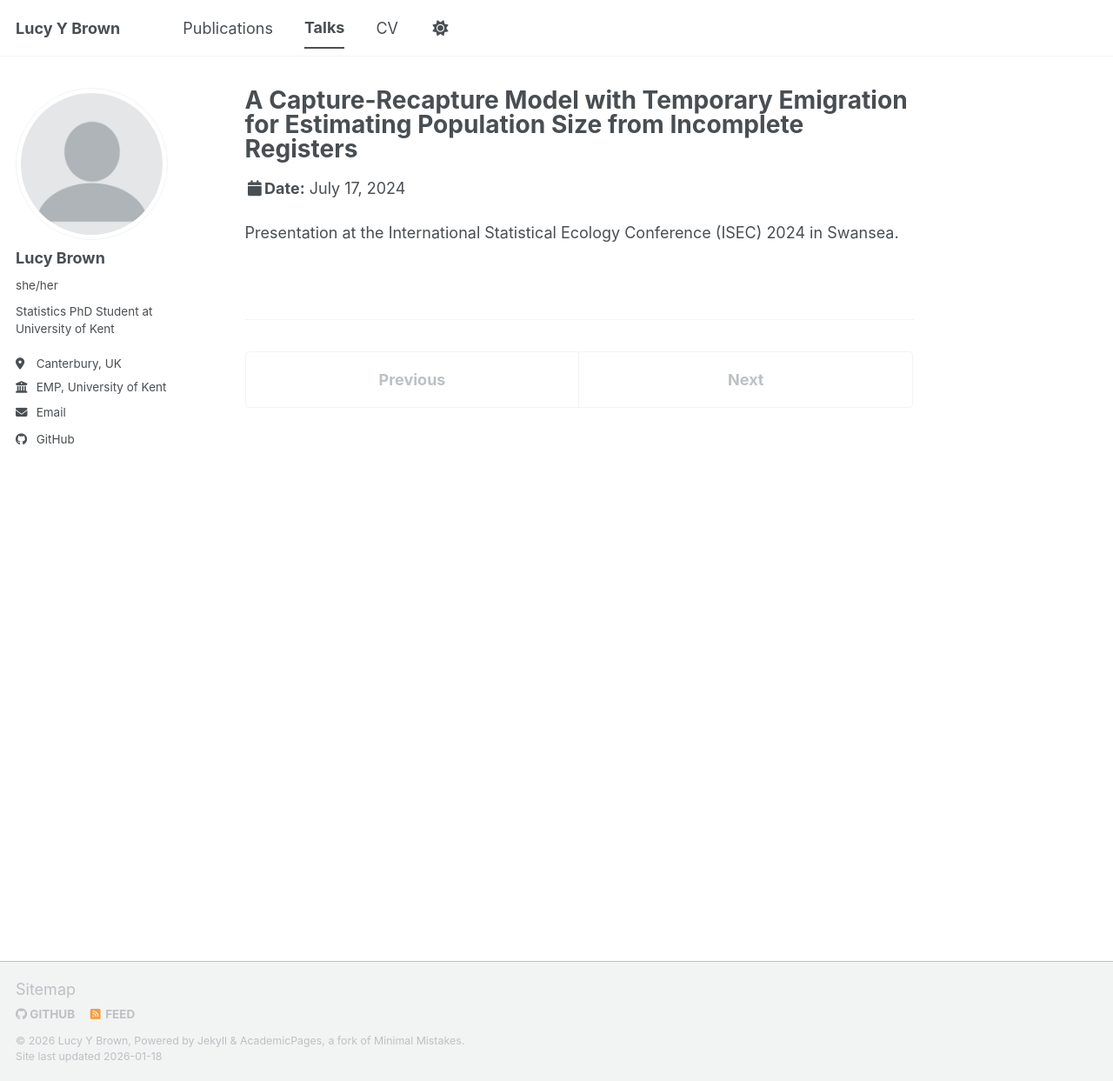
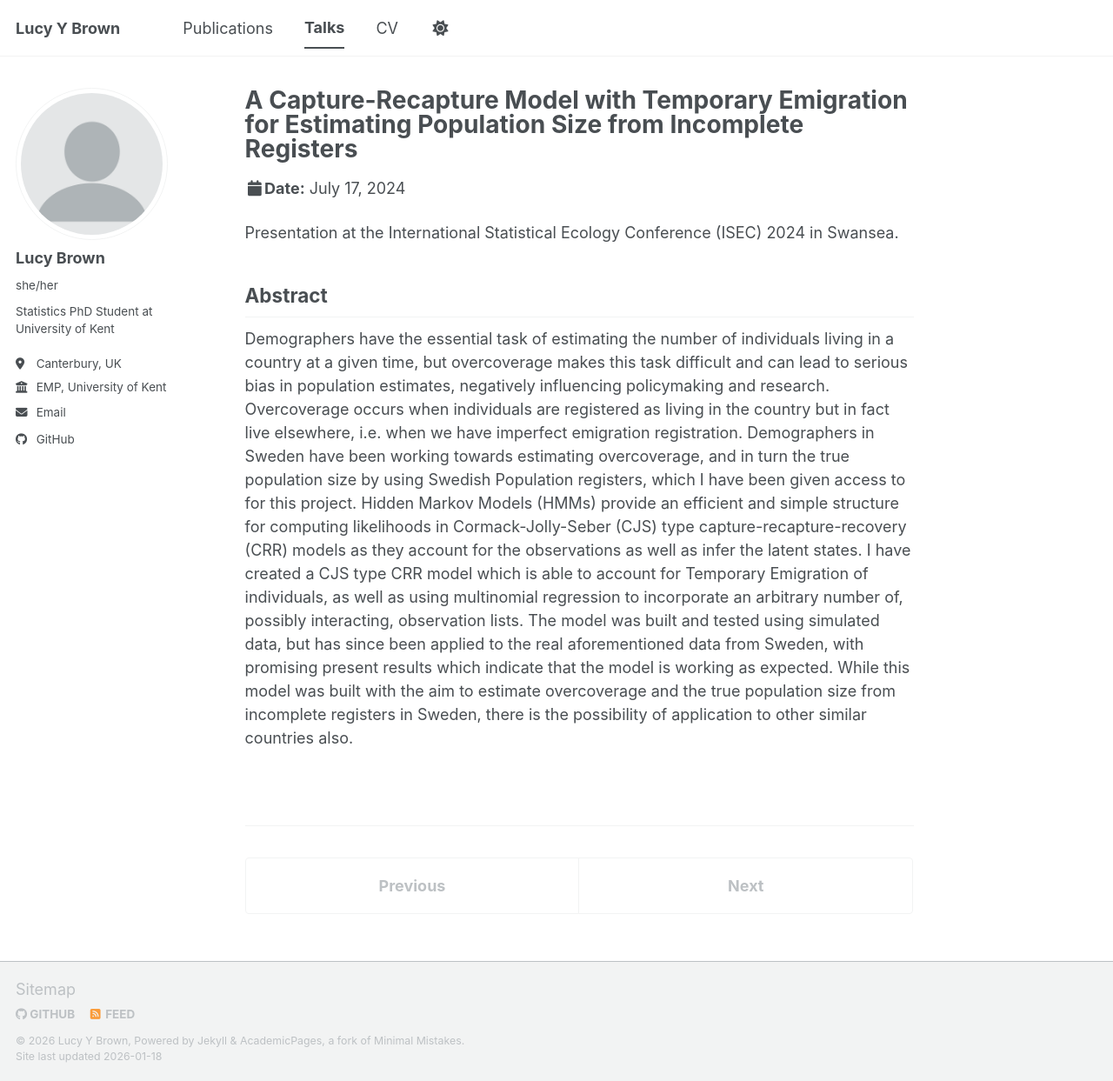
Before and after one commit to lucyybrown/lucyybrown.github.io, a Jekyll site: the page built from _talks/ISEC2024.md, in a window 1280 px wide and 1243 px high. Shown: the whole window at 87% size. Built offline with Jekyll 4.4.1, drawn with Linux system fonts in a browser that asks for light colours; a script bundle is joined from its source files by our own code; library files that are not in the unit come from our copies.

Commit message:
Update ISEC2024.md

```diff
--- a/_talks/ISEC2024.md
+++ b/_talks/ISEC2024.md
@@ -10,3 +10,6 @@
 ---
 
 Presentation at the International Statistical Ecology Conference (ISEC) 2024 in Swansea.
+
+## Abstract
+Demographers have the essential task of estimating the number of individuals living in a country at a given time, but overcoverage makes this task difficult and can lead to serious bias in population estimates, negatively influencing policymaking and research. Overcoverage occurs when individuals are registered as living in the country but in fact live elsewhere, i.e. when we have imperfect emigration registration. Demographers in Sweden have been working towards estimating overcoverage, and in turn the true population size by using Swedish Population registers, which I have been given access to for this project. Hidden Markov Models (HMMs) provide an efficient and simple structure for computing likelihoods in Cormack-Jolly-Seber (CJS) type capture-recapture-recovery (CRR) models as they account for the observations as well as infer the latent states. I have created a CJS type CRR model which is able to account for Temporary Emigration of individuals, as well as using multinomial regression to incorporate an arbitrary number of, possibly interacting, observation lists. The model was built and tested using simulated data, but has since been applied to the real aforementioned data from Sweden, with promising present results which indicate that the model is working as expected. While this model was built with the aim to estimate overcoverage and the true population size from incomplete registers in Sweden, there is the possibility of application to other similar countries also.
```
